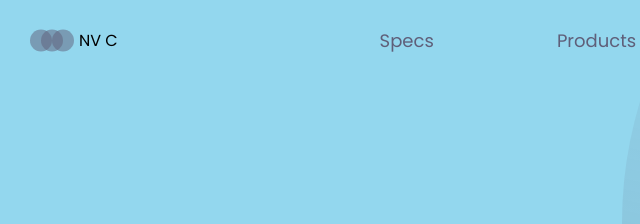
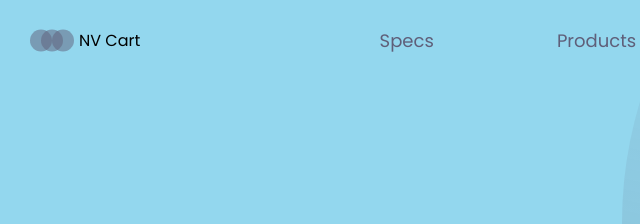
Before and after one commit to iamnikhilverma/Nvcart, a plain HTML site: page index.html in a window 1280 px wide. Shown: the top 224 px of the page, 34-674 px from the left. Drawn offline with Linux system fonts and the light colour scheme.

Commit message:
Update index.html

```diff
--- a/index.html
+++ b/index.html
@@ -11,7 +11,7 @@
 <header>
     <div class="logo-container">
         <img src="logo.svg" alt="logo">
-        <h4 class="logo">NV C</h4>
+        <h4 class="logo">NV Cart</h4>
     </div>
     <nav>
         <ul class="nav-links">
```
